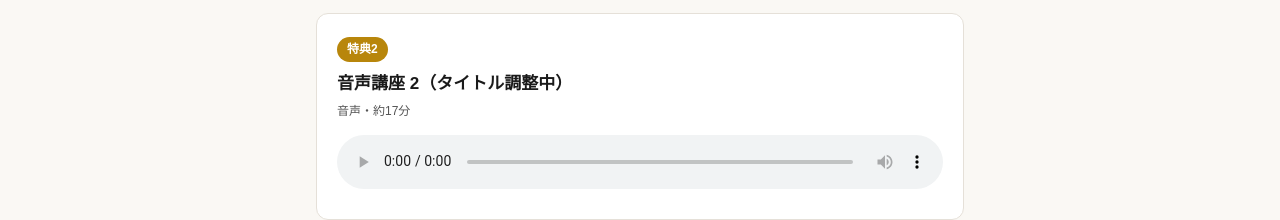
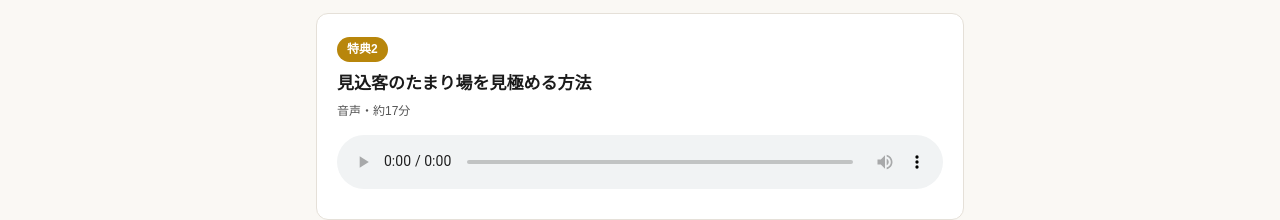
Before and after one commit to awesomesweetser/imi-lp, a plain HTML site: page tokuten-room-8k2f/index.html in a window 1280 px wide. Shown: the part 520-740 px from the top of the page. Drawn offline with Linux system fonts and the light colour scheme.

Commit message:
Update index.html

```diff
--- a/tokuten-room-8k2f/index.html
+++ b/tokuten-room-8k2f/index.html
@@ -43,7 +43,7 @@
 
   <section class="card" id="bonus2">
     <span class="tag">特典2</span>
-    <h2>音声講座 2（タイトル調整中）</h2>
+    <h2>見込客のたまり場を見極める方法</h2>
     <div class="meta">音声・約17分</div>
     <audio controls preload="metadata" src="bonus2.mp3"></audio>
   </section>
```
